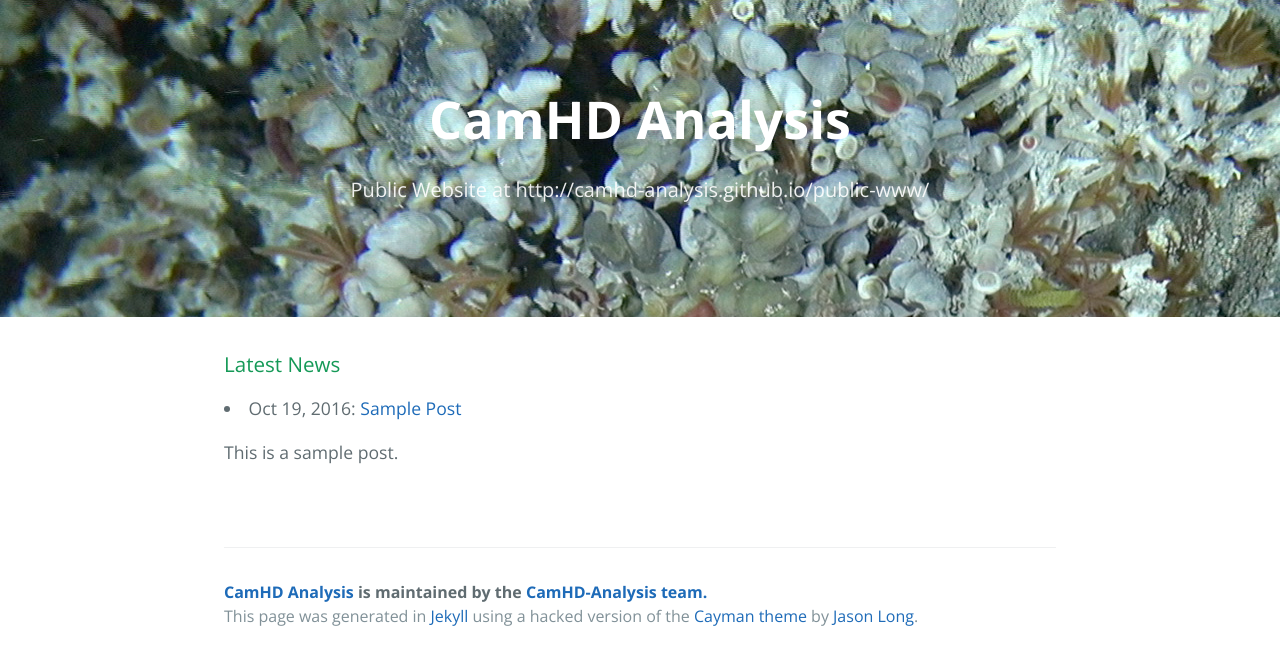
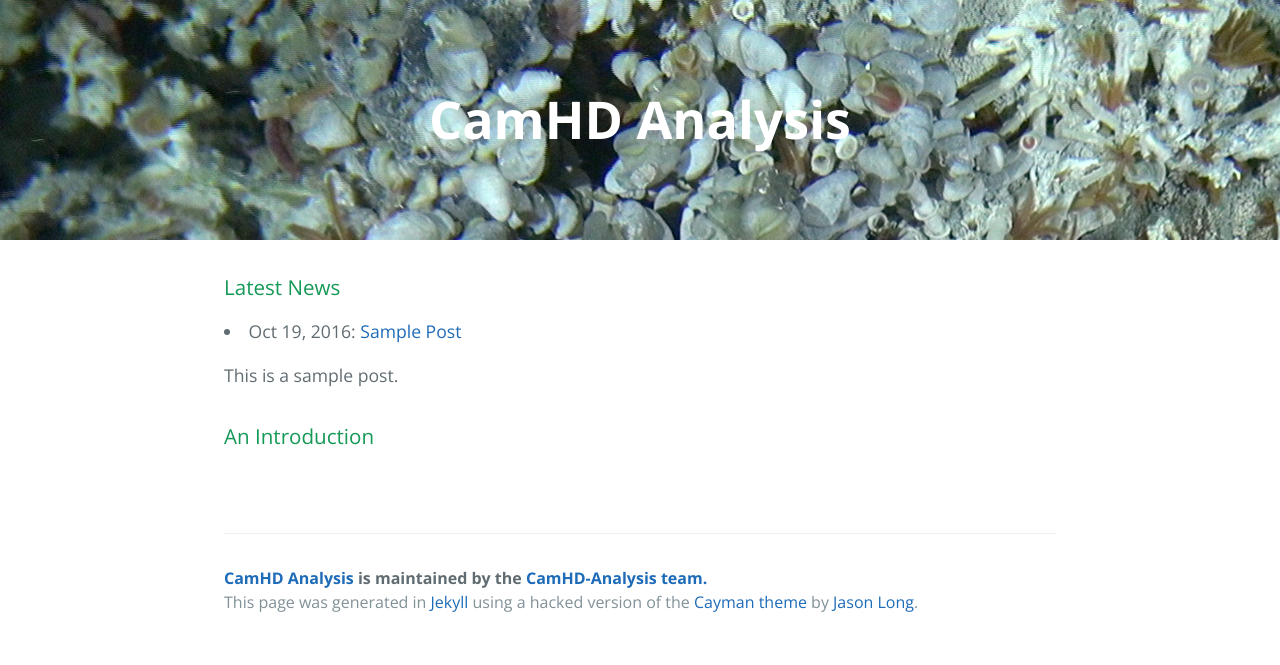
Before and after one commit to NOAA-OER16-3DReconstruction/public-www, a Jekyll site: the page built from _pages/home.html, in a window 1280 px wide. Shown: the top 665 px of the page. Built offline with Jekyll 4.4.1, drawn with Linux system fonts in a browser that asks for light colours.

Commit message:
Removed tagline from main page.

```diff
--- a/_pages/home.html
+++ b/_pages/home.html
@@ -13,7 +13,7 @@ permalink: /
 
     <section class="big-page-header">
       <h1 class="project-name">CamHD Analysis</h1>
-      <h2 class="project-tagline">Public Website at http://camhd-analysis.github.io/public-www/</h2>
+      <!-- <h2 class="project-tagline">Public Website at http://camhd-analysis.github.io/public-www/</h2> -->
     </section>
 
     <main class="main-content" aria-label="Content">
@@ -32,6 +32,17 @@ permalink: /
                 <p>{{ post.excerpt }}</p>
             </li>
           {% endfor %}
+
+
+          <h3>
+          <a id="welcome-to-github-pages" class="anchor" href="#welcome-to-github-pages" aria-hidden="true">
+          <span aria-hidden="true" class="octicon octicon-link"></span></a>An Introduction</h3>
+
+          <hline>
+
+          <p>
+
+          </p>
 
       </div>
     </main>
```
